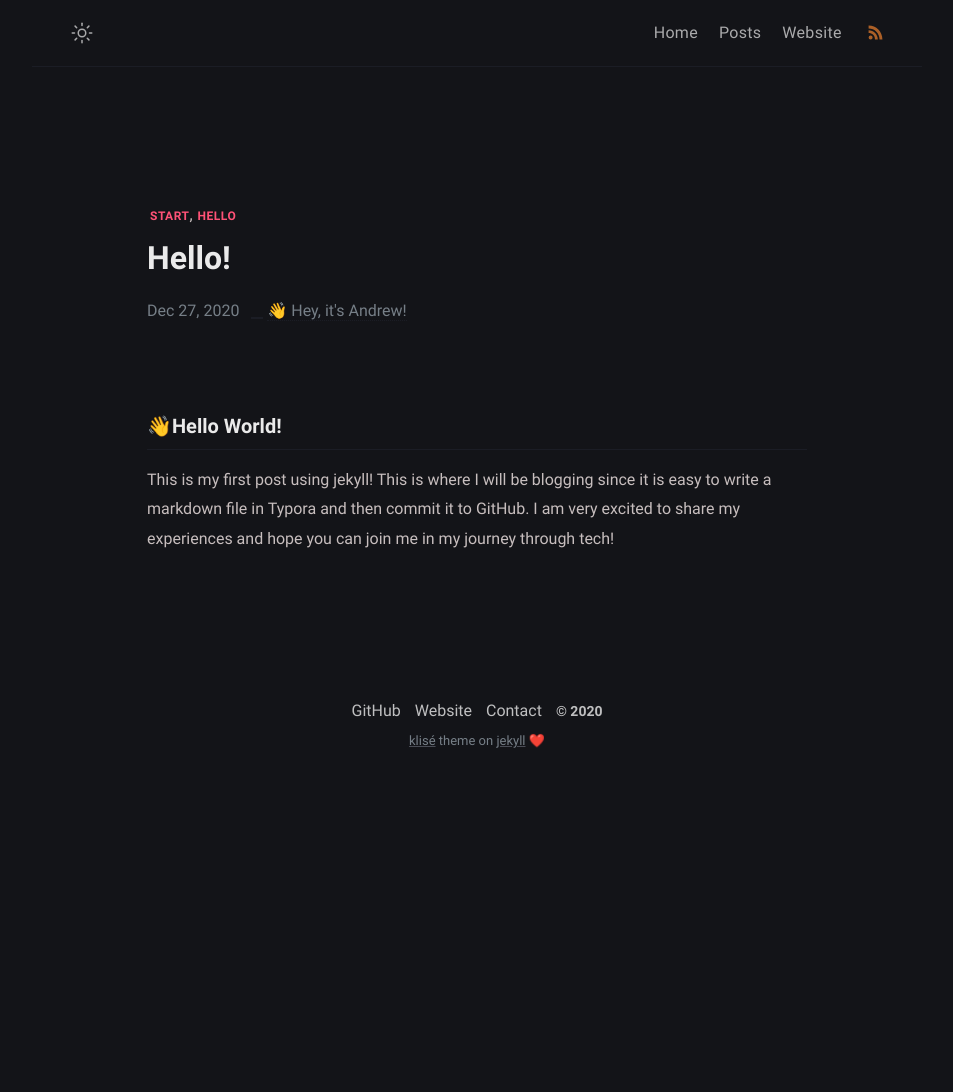
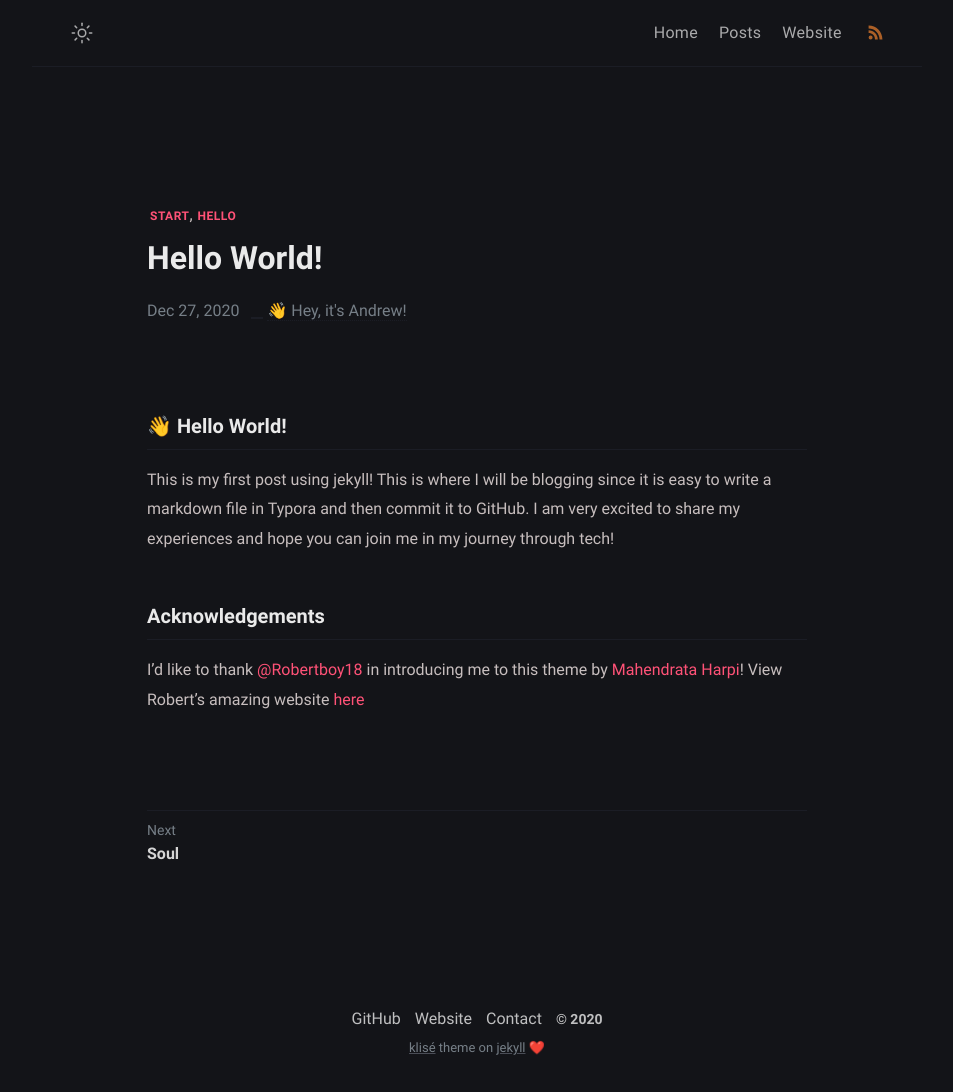
Before and after one commit to Zeyu-Li/blog, a Jekyll site: the page built from _posts/2020-12-27-hello.md, in a window 1280 px wide. Shown: the whole page, without its empty margins (163-1116 px from the left). Built offline with Jekyll 4.4.1, drawn with Linux system fonts in a browser that asks for light colours; before the commit the page ends 900 px from its top, so only the background shows below that.

Commit message:
added more posts

```diff
--- a/_posts/2020-12-27-hello.md
+++ b/_posts/2020-12-27-hello.md
@@ -1,11 +1,15 @@
 ---
 layout: post
-title: Hello!
+title: Hello World!
 date: 2020-12-27 21:13 -0600
 tags: [start, hello]
 description: My first post!
 ---
 
-### 👋Hello World!
+### 👋 Hello World!
 
 This is my first post using jekyll! This is where I will be blogging since it is easy to write a markdown file in Typora and then commit it to GitHub. I am very excited to share my experiences and hope you can join me in my journey through tech!
+
+### Acknowledgements
+
+I'd like to thank [@Robertboy18](https://github.com/Robertboy18) in introducing me to this theme by [Mahendrata Harpi](https://github.com/piharpi)! View Robert's amazing website [here](https://www.robertj1.com/)
```
Also changed, not shown: _posts/2020-12-28-soul.md (added, +14 -0 lines), _posts/2020-12-28-update-12-28.md (added, +12 -0 lines).
